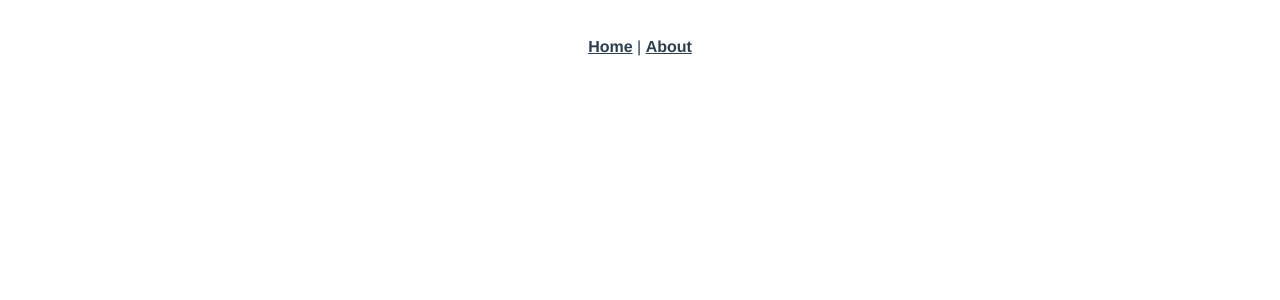
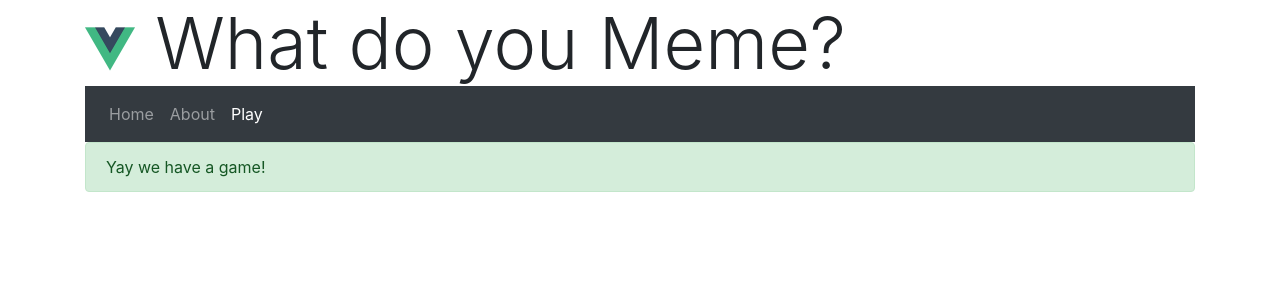
Before and after one commit to fusaroalyssa/what-do-you-meme-ME, a Vue app: page /play in a window 1280 px wide. Shown: the top 300 px of the page. Built offline with nearby package versions, Linux system fonts and the light colour scheme; the HTML template or start-up script is replaced by a standard one.

Commit message:
Vue routing

```diff
--- a/src/App.vue
+++ b/src/App.vue
@@ -1,29 +1,30 @@
 <template>
-  <div id="app">
-    <div id="nav">
-      <router-link to="/">Home</router-link> |
-      <router-link to="/about">About</router-link>
-    </div>
+  <div id="app" class="container">
+    <div class="display-3">
+      <img alt="Vue logo" src="./assets/logo.png" id="logo">
+      What do you Meme?
+      </div>
+
+
+      <Nav />
+
     <router-view/>
   </div>
 </template>
 
 <style lang="scss">
-#app {
-  font-family: 'Avenir', Helvetica, Arial, sans-serif;
-  -webkit-font-smoothing: antialiased;
-  -moz-osx-font-smoothing: grayscale;
-  text-align: center;
-  color: #2c3e50;
-}
-#nav {
-  padding: 30px;
-  a {
-    font-weight: bold;
-    color: #2c3e50;
-    &.router-link-exact-active {
-      color: #42b983;
-    }
+@import "../node_modules/bootstrap/scss/bootstrap.scss";
+#logo { height: 50px;}
+</style>
+
+<script>
+// @ is an alias to /src
+import Nav from '@/components/Nav.vue'
+
+export default {
+  name: 'home',
+  components: {
+    Nav
   }
 }
-</style>
+</script>
--- a/src/components/HelloWorld.vue
+++ /dev/null
@@ -1,58 +0,0 @@
-<template>
-  <div class="hello">
-    <h1>{{ msg }}</h1>
-    <p>
-      For guide and recipes on how to configure / customize this project,<br>
-      check out the
-      <a href="https://cli.vuejs.org" target="_blank" rel="noopener">vue-cli documentation</a>.
-    </p>
-    <h3>Installed CLI Plugins</h3>
-    <ul>
-      <li><a href="https://github.com/vuejs/vue-cli/tree/dev/packages/%40vue/cli-plugin-babel" target="_blank" rel="noopener">babel</a></li>
-      <li><a href="https://github.com/vuejs/vue-cli/tree/dev/packages/%40vue/cli-plugin-eslint" target="_blank" rel="noopener">eslint</a></li>
-    </ul>
-    <h3>Essential Links</h3>
-    <ul>
-      <li><a href="https://vuejs.org" target="_blank" rel="noopener">Core Docs</a></li>
-      <li><a href="https://forum.vuejs.org" target="_blank" rel="noopener">Forum</a></li>
-      <li><a href="https://chat.vuejs.org" target="_blank" rel="noopener">Community Chat</a></li>
-      <li><a href="https://twitter.com/vuejs" target="_blank" rel="noopener">Twitter</a></li>
-      <li><a href="https://news.vuejs.org" target="_blank" rel="noopener">News</a></li>
-    </ul>
-    <h3>Ecosystem</h3>
-    <ul>
-      <li><a href="https://router.vuejs.org" target="_blank" rel="noopener">vue-router</a></li>
-      <li><a href="https://vuex.vuejs.org" target="_blank" rel="noopener">vuex</a></li>
-      <li><a href="https://github.com/vuejs/vue-devtools#vue-devtools" target="_blank" rel="noopener">vue-devtools</a></li>
-      <li><a href="https://vue-loader.vuejs.org" target="_blank" rel="noopener">vue-loader</a></li>
-      <li><a href="https://github.com/vuejs/awesome-vue" target="_blank" rel="noopener">awesome-vue</a></li>
-    </ul>
-  </div>
-</template>
-
-<script>
-export default {
-  name: 'HelloWorld',
-  props: {
-    msg: String
-  }
-}
-</script>
-
-<!-- Add "scoped" attribute to limit CSS to this component only -->
-<style scoped lang="scss">
-h3 {
-  margin: 40px 0 0;
-}
-ul {
-  list-style-type: none;
-  padding: 0;
-}
-li {
-  display: inline-block;
-  margin: 0 10px;
-}
-a {
-  color: #42b983;
-}
-</style>
--- /dev/null
+++ b/src/components/Nav.vue
@@ -0,0 +1,17 @@
+<template>
+
+    <nav class="navbar navbar-expand-lg navbar-dark bg-dark">
+        <ul class="navbar-nav">
+            <li  class="nav-item">
+                <router-link class="nav-link" exact-active-class="active" to="/">Home</router-link>
+            </li>
+            <li class="nav-item">
+                <router-link class="nav-link" exact-active-class="active" to="/about">About</router-link>
+            </li>
+            <li class="nav-item">
+                <router-link class="nav-link" exact-active-class="active" to="/play">Play</router-link>
+            </li>
+        </ul>
+    </nav>
+
+</template>
--- a/src/router.js
+++ b/src/router.js
@@ -20,6 +20,11 @@ export default new Router({
       // this generates a separate chunk (about.[hash].js) for this route
       // which is lazy-loaded when the route is visited.
       component: () => import(/* webpackChunkName: "about" */ './views/About.vue')
+    },
+    {
+      path: '/play',
+      name: 'play',
+      component: () => import(/* webpackChunkName: "game" */ './views/Game.vue')
     }
   ]
 })
--- a/src/views/About.vue
+++ b/src/views/About.vue
@@ -1,6 +1,6 @@
 <template>
   <div class="about">
     <h1>This is an about page</h1>
-    <h2>My name is Moshe Plotkin</h2>
+    <h2>My name is Alyssa Fusaro</h2>
   </div>
 </template>
--- /dev/null
+++ b/src/views/Game.vue
@@ -0,0 +1,15 @@
+<template>
+    <div class="alert alert-success">
+        Yay we have a game!
+    </div>
+</template>
+
+<style lang="scss">
+
+</style>
+
+<script>
+export default {
+
+}
+</script>
--- a/src/views/Home.vue
+++ b/src/views/Home.vue
@@ -1,18 +1,11 @@
 <template>
   <div class="home">
-    <img alt="Vue logo" src="../assets/logo.png">
-    <HelloWorld msg="Welcome to Your Vue.js App"/>
+    <div class="jumbotron">
+      <h1 class="display-4">Hello, world!</h1>
+      <p class="lead">This is a simple hero unit, a simple jumbotron-style component for calling extra attention to featured content or information.</p>
+      <hr class="my-4">
+      <p>It uses utility classes for typography and spacing to space content out within the larger container.</p>
+      <a class="btn btn-primary btn-lg" href="#" role="button">Learn more</a>
+    </div>
   </div>
 </template>
-
-<script>
-// @ is an alias to /src
-import HelloWorld from '@/components/HelloWorld.vue'
-
-export default {
-  name: 'home',
-  components: {
-    HelloWorld
-  }
-}
-</script>
```
